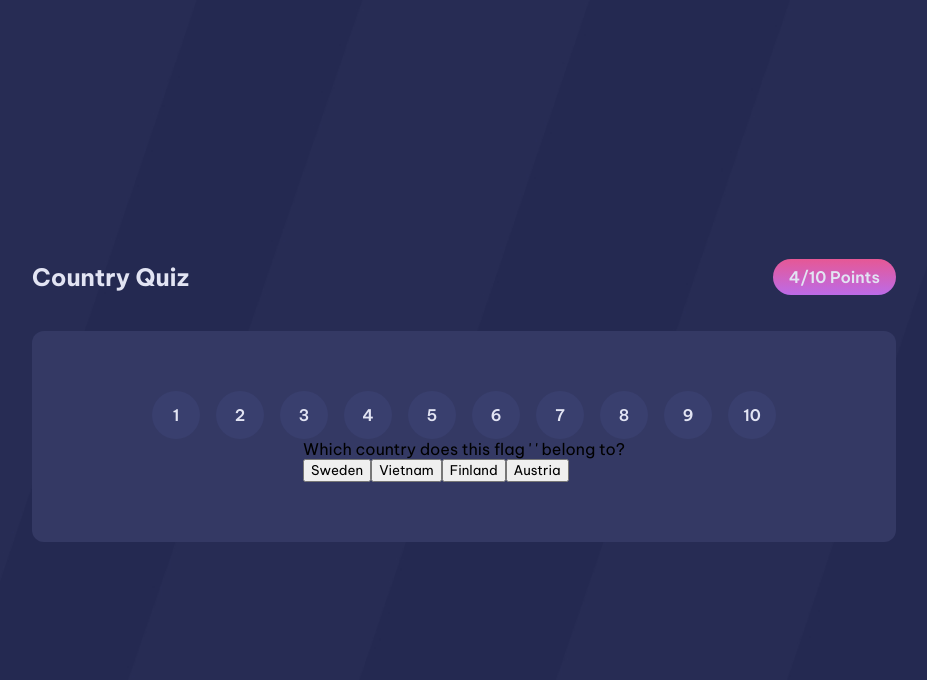
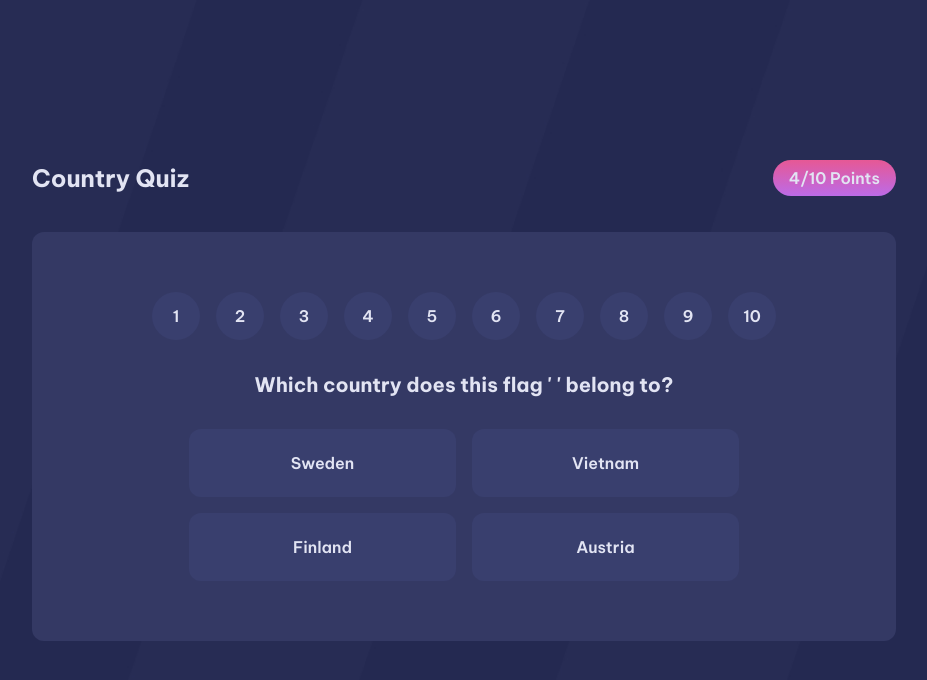
Before and after one commit to KrzyMru/country-quiz, a React (Vite) app: page / in a window 1280 px wide. Shown: the top 680 px of the page, without its empty margins (176-1103 px from the left). Built offline with nearby package versions, Linux system fonts and the light colour scheme.

Commit message:
Question styling

```diff
--- /dev/null
+++ b/src/app/components/question/question.css
@@ -0,0 +1,51 @@
+.question__container {
+    margin-top: 32px;
+    gap: 32px;
+    display: flex;
+    flex-direction: column;
+    align-items: center;
+}
+
+.question__text {
+    color: var(--white);
+    font-size: var(--text-md);
+    font-weight: 700;
+    max-width: 450px;
+}
+
+.question__answers {
+    display: grid;
+    grid-template-columns: minmax(100px, 1fr) minmax(100px, 1fr);
+    gap: 16px;
+}
+
+.question__answer {
+    color: var(--white);
+    font-size: var(--text-sm);
+    font-weight: 600;
+    background-color: var(--dark-light);
+    border: none;
+    padding: 24px 100px 24px 100px;
+    border-radius: 12px;
+    display: flex;
+    align-items: center;
+    justify-content: center;
+    gap: 12px;
+    &:hover {
+        cursor: pointer;
+        background: var(--gradient);
+    }
+}
+.question__answer--chosen {
+    background: var(--gradient);
+}
+.question__answer--correct {
+    &::after {
+        content: url("../../../assets/Check_round_fill.svg");
+    }
+}
+.question__answer--incorrect {
+    &::after {
+        content: url("../../../assets/Close_round_fill.svg");
+    }
+}
--- a/src/app/components/question/question.tsx
+++ b/src/app/components/question/question.tsx
@@ -1,18 +1,20 @@
+import "./question.css";
+
 const Question = () => {
     return (
-        <div>
-            <span>Which country does this flag ' ' belong to?</span>
-            <div>
-                <button>
+        <div className="question__container">
+            <span className="question__text">Which country does this flag ' ' belong to?</span>
+            <div className="question__answers">
+                <button className="question__answer">
                     Sweden
                 </button>
-                <button>
+                <button className="question__answer">
                     Vietnam
                 </button>
-                <button>
+                <button className="question__answer">
                     Finland
                 </button>
-                <button>
+                <button className="question__answer">
                     Austria
                 </button>
             </div>
```
